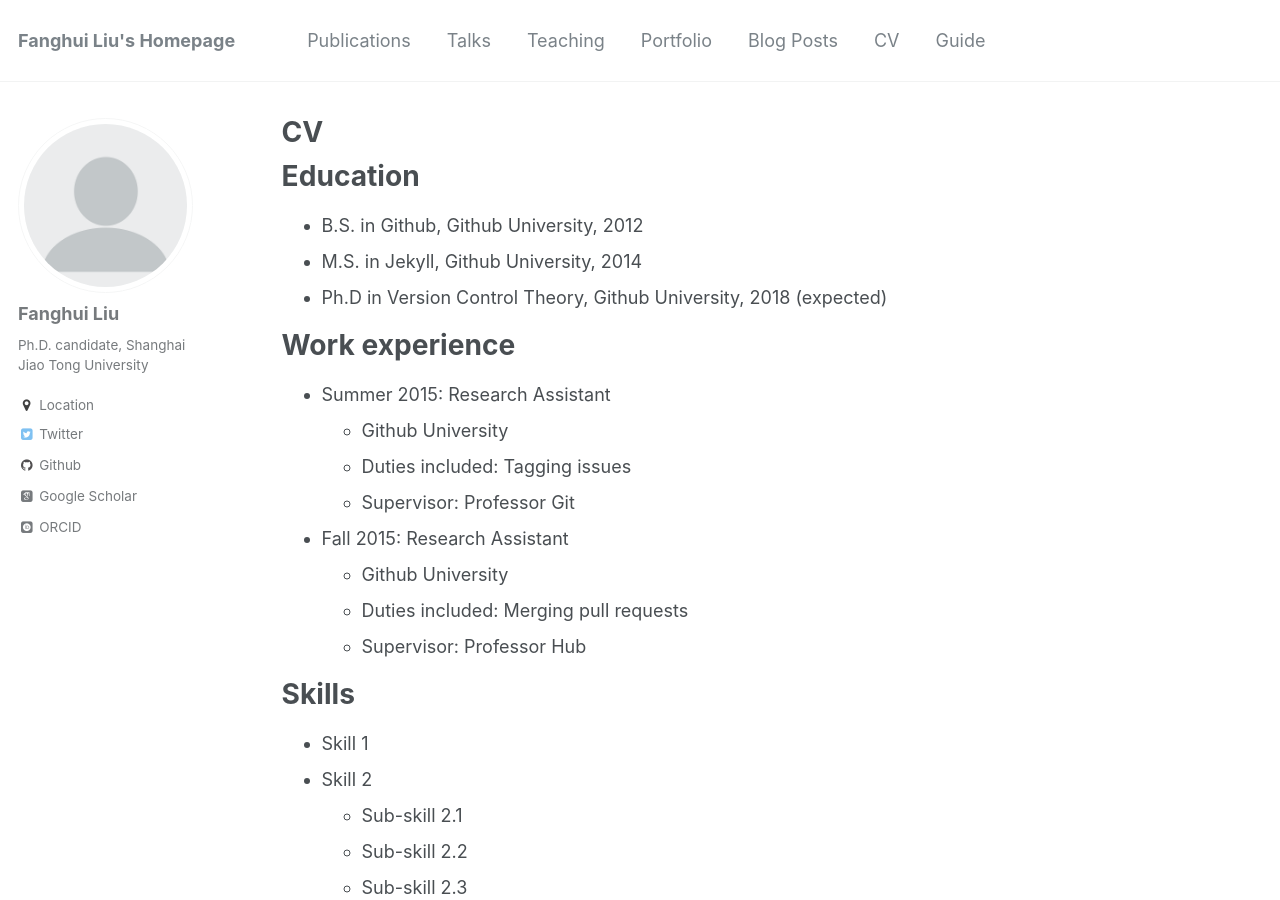
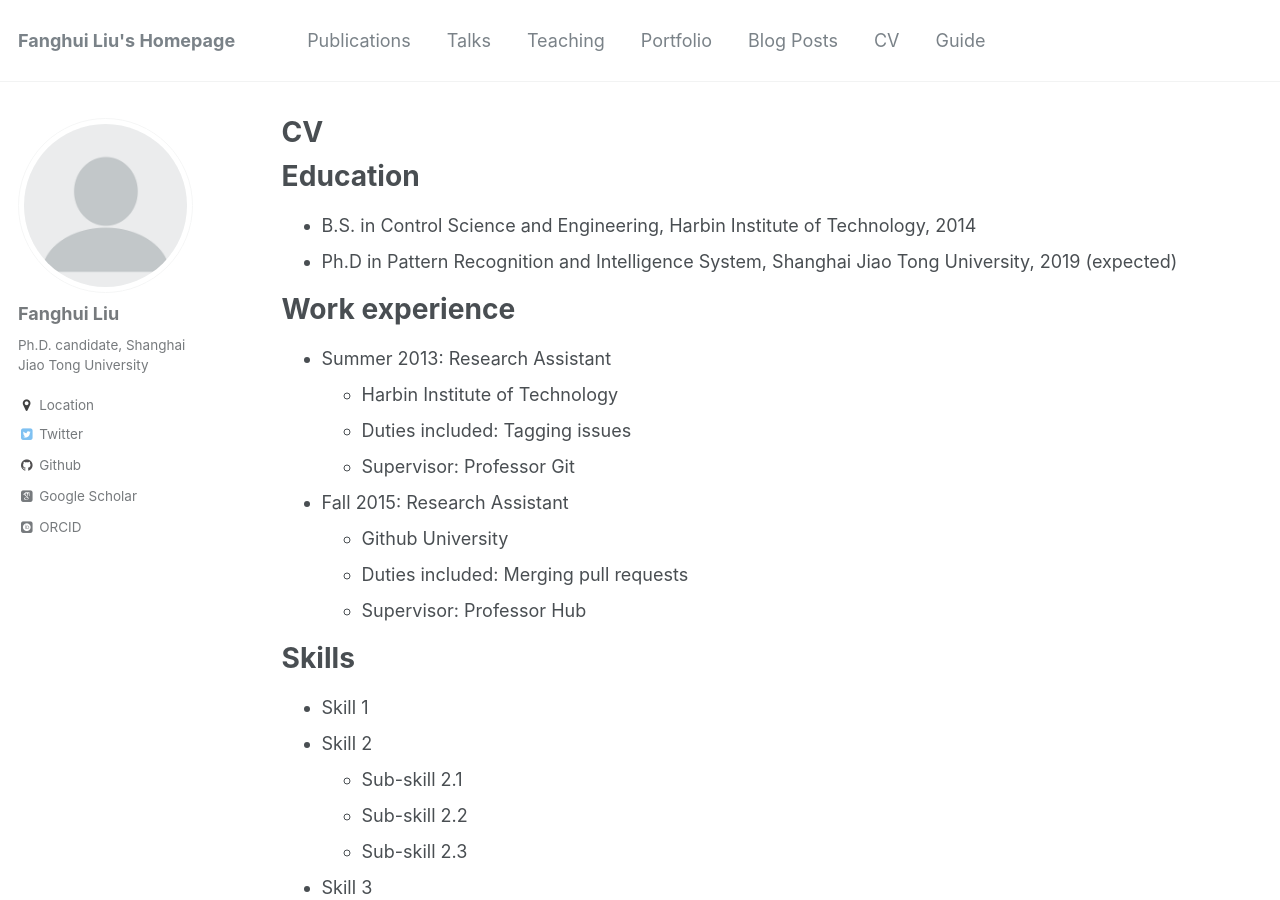
Before and after one commit to sditwyx/SgrE.github.io, a Jekyll site: the page built from _pages/cv.md, in a window 1280 px wide and 900 px high. Built offline with Jekyll 4.4.1, drawn with Linux system fonts in a browser that asks for light colours; some web fonts are replaced; a file with an impossible date is left out.

Commit message:
Update cv.md

```diff
--- a/_pages/cv.md
+++ b/_pages/cv.md
@@ -11,14 +11,13 @@ redirect_from:
 
 Education
 ======
-* B.S. in Github, Github University, 2012
-* M.S. in Jekyll, Github University, 2014
-* Ph.D in Version Control Theory, Github University, 2018 (expected)
+* B.S. in Control Science and Engineering, Harbin Institute of Technology, 2014
+* Ph.D in Pattern Recognition and Intelligence System, Shanghai Jiao Tong University, 2019 (expected)
 
 Work experience
 ======
-* Summer 2015: Research Assistant
-  * Github University
+* Summer 2013: Research Assistant
+  * Harbin Institute of Technology
   * Duties included: Tagging issues
   * Supervisor: Professor Git
 
```
